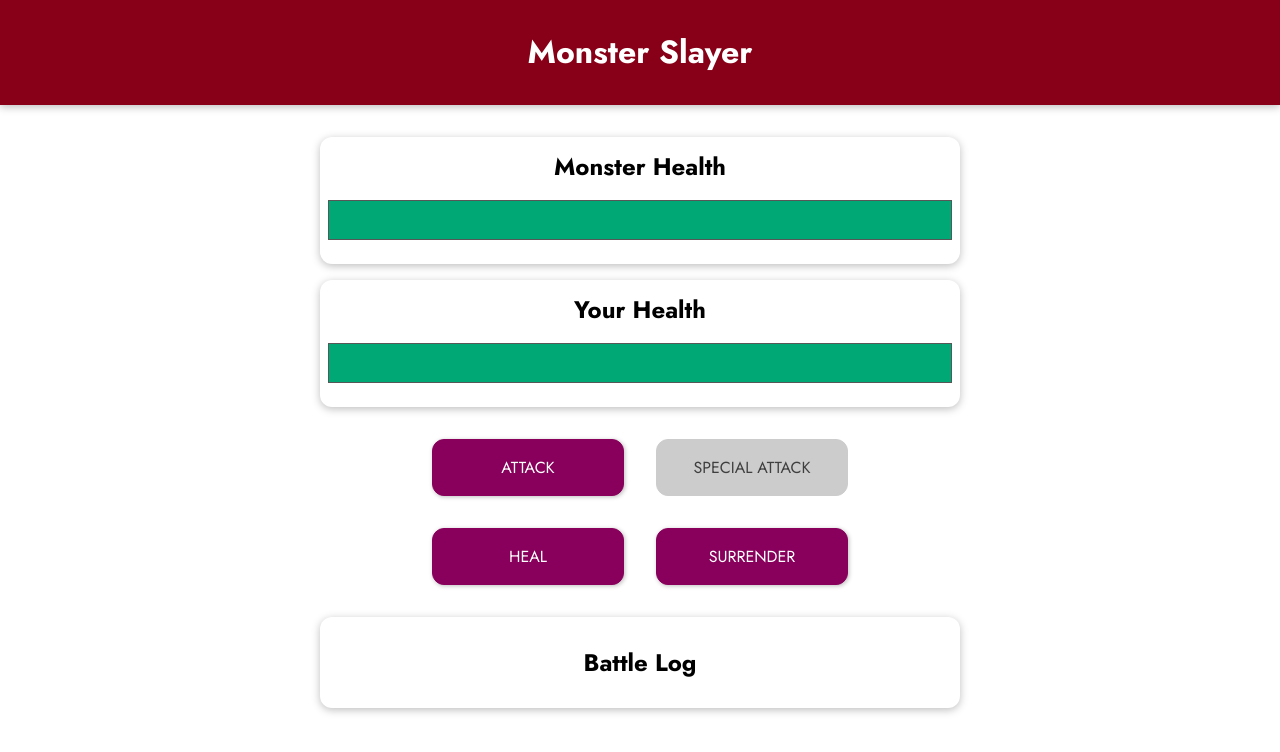
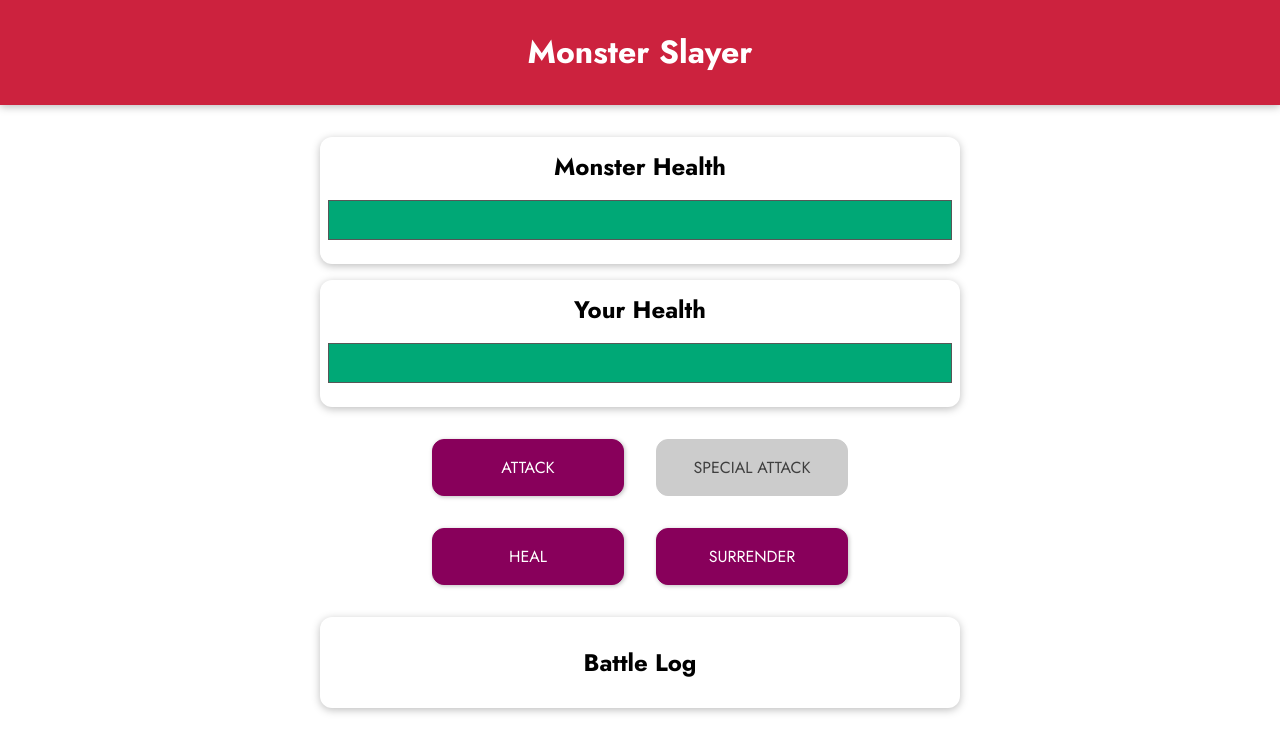
Before and after one commit to acforsign/monstergame, a plain HTML site: page index.html in a window 1280 px wide. Drawn offline with nearby package versions, Linux system fonts and the light colour scheme.

Commit message:
change background header

```diff
--- a/styles.css
+++ b/styles.css
@@ -13,7 +13,7 @@ body {
 header {
   box-shadow: 0 2px 8px rgba(0, 0, 0, 0.26);
   padding: 0.5rem;
-  background-color: #880017;
+  background-color: #cc223e;
   color: white;
   text-align: center;
   margin-bottom: 2rem;
```
